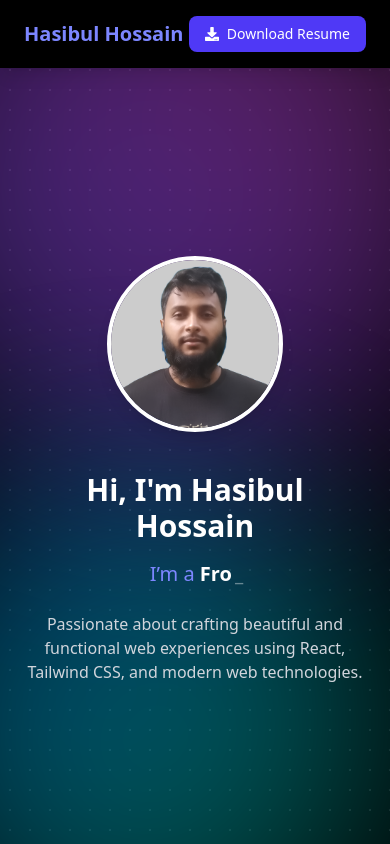
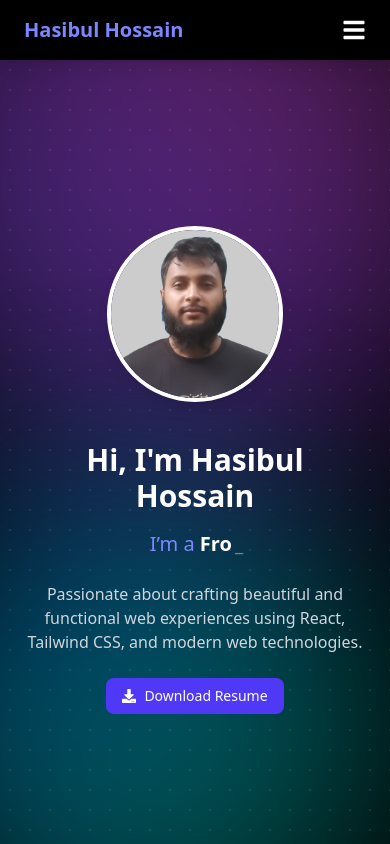
Before and after one commit to hasibul-hossain1/Portfolio, a React (Vite) app: page / in a window 390 px wide. Shown: the top 844 px of the page. Built offline with nearby package versions, Linux system fonts and the light colour scheme.

Commit message:
fix flow bite link

```diff
--- a/src/components/Header.jsx
+++ b/src/components/Header.jsx
@@ -1,8 +1,13 @@
-// src/components/Header.jsx
-import { motion } from "framer-motion";
-import { FaDownload } from "react-icons/fa";
+import { useState } from "react";
+import { motion, AnimatePresence } from "framer-motion";
+import { FaDownload, FaBars, FaTimes } from "react-icons/fa";
 
 const Header = () => {
+  const [isOpen, setIsOpen] = useState(false);
+
+  const toggleMenu = () => setIsOpen(!isOpen);
+  const closeMenu = () => setIsOpen(false);
+
   return (
     <motion.header
       initial={{ y: -60, opacity: 0 }}
@@ -14,7 +19,7 @@ const Header = () => {
         {/* Left: Name */}
         <div className="text-xl font-bold text-indigo-400">Hasibul Hossain</div>
 
-        {/* Center: Nav Links */}
+        {/* Center: Nav Links (Desktop only) */}
         <nav className="space-x-6 text-sm font-medium hidden md:flex">
           <a href="#home" className="hover:text-indigo-400 transition">Home</a>
           <a href="#about" className="hover:text-indigo-400 transition">About</a>
@@ -23,17 +28,53 @@ const Header = () => {
           <a href="#contact" className="hover:text-indigo-400 transition">Contact</a>
         </nav>
 
-        {/* Right: Resume Button */}
-        <div>
+        {/* Right: Resume Button (Hidden on small screens) */}
+        <div className="hidden md:block">
           <a
-            href="/assets/resume.pdf" // replace with your file path
+            href="/assets/resume.pdf"
             download
             className="flex items-center gap-2 bg-indigo-600 hover:bg-indigo-700 text-white px-4 py-2 rounded-lg text-sm transition"
           >
             <FaDownload /> Download Resume
           </a>
         </div>
+
+        {/* Hamburger menu (Mobile only) */}
+        <button
+          onClick={toggleMenu}
+          className="text-white text-2xl md:hidden"
+        >
+          <FaBars />
+        </button>
       </div>
+
+      {/* Mobile Menu Slide-in */}
+      <AnimatePresence>
+        {isOpen && (
+          <motion.aside
+            initial={{ x: "100%" }}
+            animate={{ x: 0 }}
+            exit={{ x: "100%" }}
+            transition={{ type: "tween", duration: 0.3 }}
+            className="fixed top-0 right-0 h-full w-64 bg-black shadow-lg p-6 z-50 md:hidden"
+          >
+            {/* Close button inside sidebar */}
+            <div className="flex justify-end mb-6">
+              <button onClick={closeMenu} className="text-white text-2xl mr-auto">
+                <FaTimes />
+              </button>
+            </div>
+
+            <nav className="flex flex-col space-y-4 text-lg font-medium">
+              <a onClick={closeMenu} href="#home" className="hover:text-indigo-400">Home</a>
+              <a onClick={closeMenu} href="#about" className="hover:text-indigo-400">About</a>
+              <a onClick={closeMenu} href="#skills" className="hover:text-indigo-400">Skills</a>
+              <a onClick={closeMenu} href="#projects" className="hover:text-indigo-400">Projects</a>
+              <a onClick={closeMenu} href="#contact" className="hover:text-indigo-400">Contact</a>
+            </nav>
+          </motion.aside>
+        )}
+      </AnimatePresence>
     </motion.header>
   );
 };
--- a/src/components/Hero.jsx
+++ b/src/components/Hero.jsx
@@ -1,5 +1,6 @@
 // src/components/Hero.jsx
 import { motion } from "framer-motion";
+import { FaDownload } from "react-icons/fa";
 import { Typewriter } from "react-simple-typewriter";
 
 const Hero = () => {
@@ -31,12 +32,18 @@ const Hero = () => {
         viewport={{ once: true }}
         className="text-center lg:text-left max-w-xl"
       >
-        <h1 className="text-3xl sm:text-4xl lg:text-5xl font-bold mb-4">Hi, I'm Hasibul Hossain</h1>
+        <h1 className="text-3xl sm:text-4xl lg:text-5xl font-bold mb-4">
+          Hi, I'm Hasibul Hossain
+        </h1>
         <h2 className="text-xl sm:text-2xl font-medium mb-6 text-indigo-400">
           I’m a{" "}
           <span className="text-white font-bold">
             <Typewriter
-              words={['Web Developer', 'Frontend Developer', 'MERN Stack Developer']}
+              words={[
+                "Web Developer",
+                "Frontend Developer",
+                "MERN Stack Developer",
+              ]}
               loop={0}
               cursor
               cursorStyle="_"
@@ -47,8 +54,18 @@ const Hero = () => {
           </span>
         </h2>
         <p className="text-gray-300">
-          Passionate about crafting beautiful and functional web experiences using React, Tailwind CSS, and modern web technologies.
+          Passionate about crafting beautiful and functional web experiences
+          using React, Tailwind CSS, and modern web technologies.
         </p>
+        <div className="md:hidden inline-block mt-6">
+          <a
+            href="/assets/resume.pdf"
+            download
+            className="flex items-center gap-2 bg-indigo-600 hover:bg-indigo-700 text-white px-4 py-2 rounded-lg text-sm transition"
+          >
+            <FaDownload /> Download Resume
+          </a>
+        </div>
       </motion.div>
     </section>
   );
--- a/src/components/Projects.jsx
+++ b/src/components/Projects.jsx
@@ -46,7 +46,7 @@ const projects = [
     image: "/assets/biteflow.png",
     description:
       "Bite Flow streamlines restaurant operations by allowing users to manage menus, reservations, staff, and customer interactions.",
-    live: "https://flow-bite.netlify.app",
+    live: "https://biteflow.netlify.app/",
     tech: [
       { name: "React", icon: <FaReact className="text-cyan-400" /> },
       { name: "Tailwind", icon: <SiTailwindcss className="text-sky-400" /> },
```
